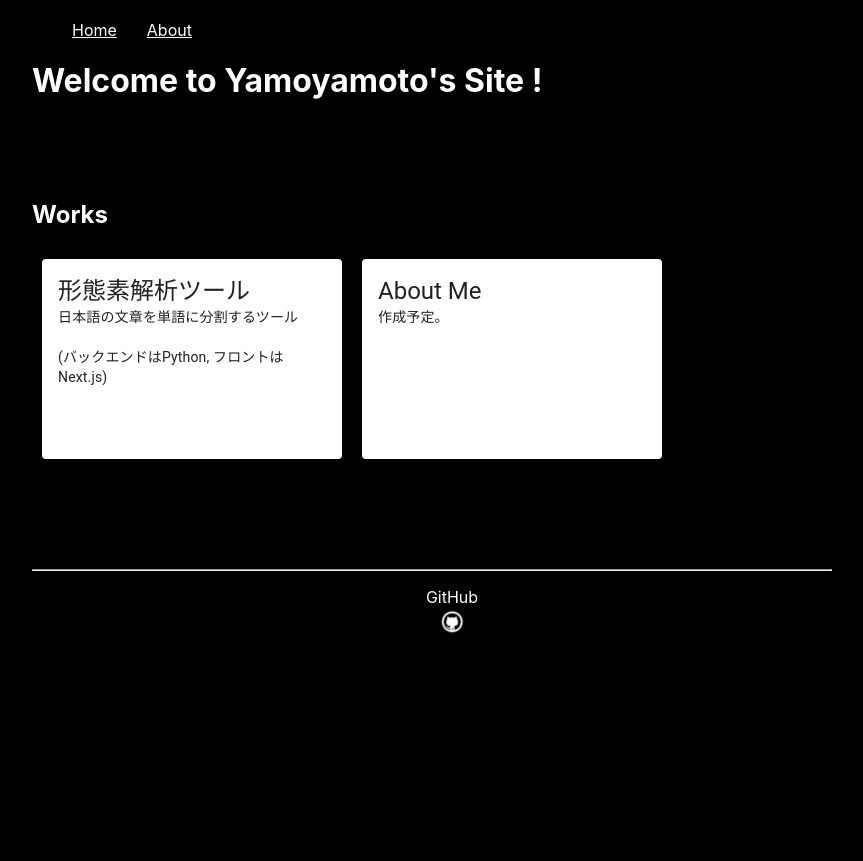
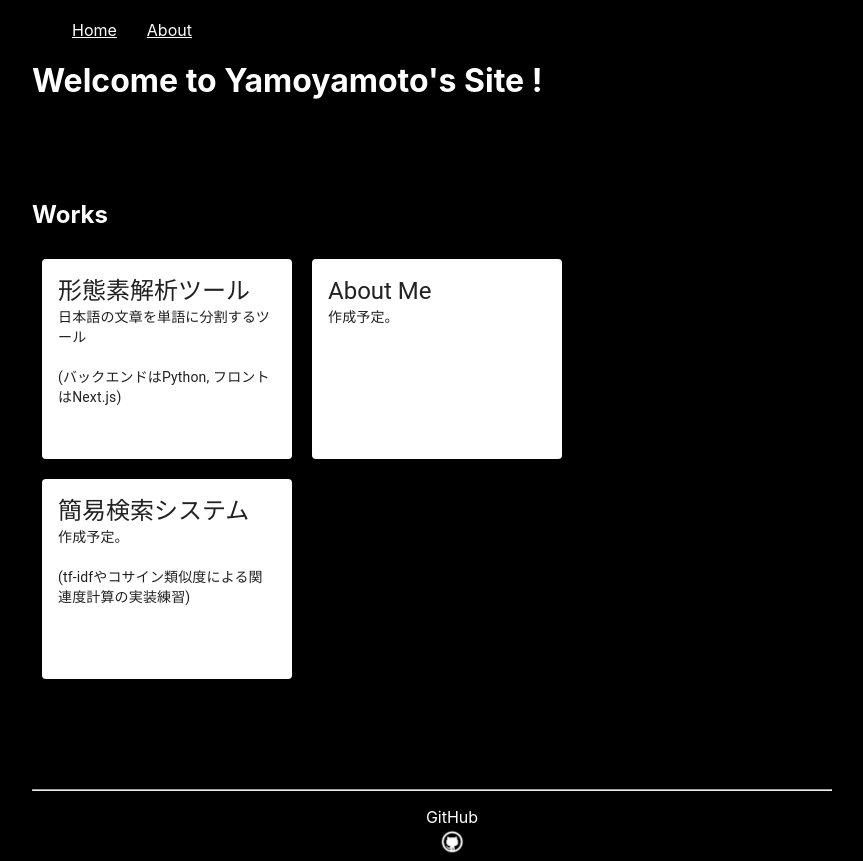
Before and after one commit to yamoyamoto/information_retrieval_site, a Next.js app: page / in a window 1280 px wide. Shown: the whole page, without its empty margins (208-1071 px from the left). Before the commit the page ends 820 px from the top, so only its background shows below. Built offline with nearby package versions, Linux system fonts and the light colour scheme.

Commit message:
add card

```diff
--- a/pages/index.tsx
+++ b/pages/index.tsx
@@ -7,6 +7,7 @@ import Typography from "@mui/material/Typography";
 const Home: NextPage = () => {
   const cardStyle = {
     height: "200px",
+    cursor: "pointer",
   };
   return (
     <>
@@ -44,6 +45,23 @@ const Home: NextPage = () => {
               </Card>
             </Link>
           </div>
+          <div className="card_wrapper">
+            <Link href="/">
+              <Card style={cardStyle}>
+                <CardContent>
+                  <Typography variant="h5" component="div">
+                    簡易検索システム
+                  </Typography>
+                  <Typography variant="body2">
+                    作成予定。
+                    <br />
+                    <br />
+                    (tf-idfやコサイン類似度による関連度計算の実装練習)
+                  </Typography>
+                </CardContent>
+              </Card>
+            </Link>
+          </div>
         </div>
       </div>
       <style jsx>{`
@@ -52,11 +70,11 @@ const Home: NextPage = () => {
         }
 
         .cards_wrapper {
-          display: flex;
         }
 
         .card_wrapper {
-          width: 300px;
+          display: inline-block;
+          width: 250px;
           margin: 10px;
         }
       `}</style>
```
